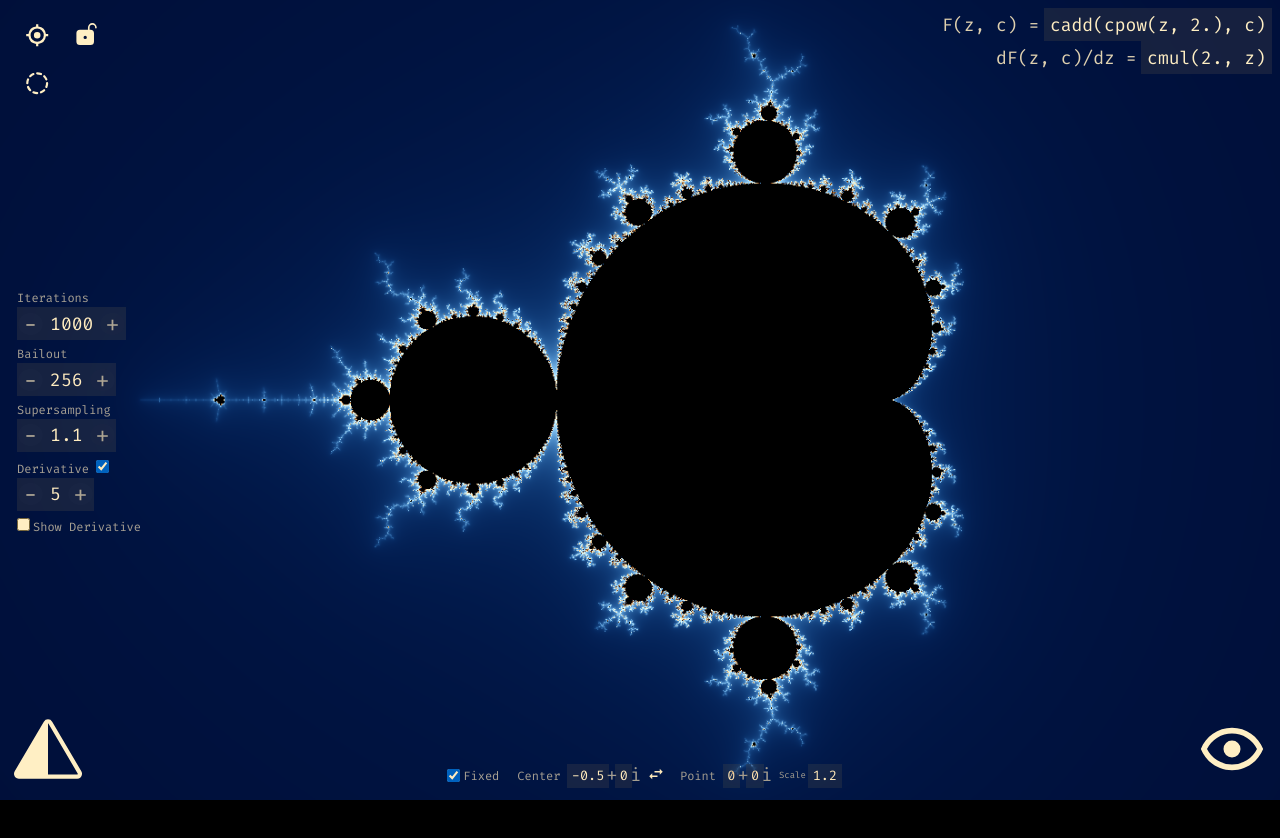
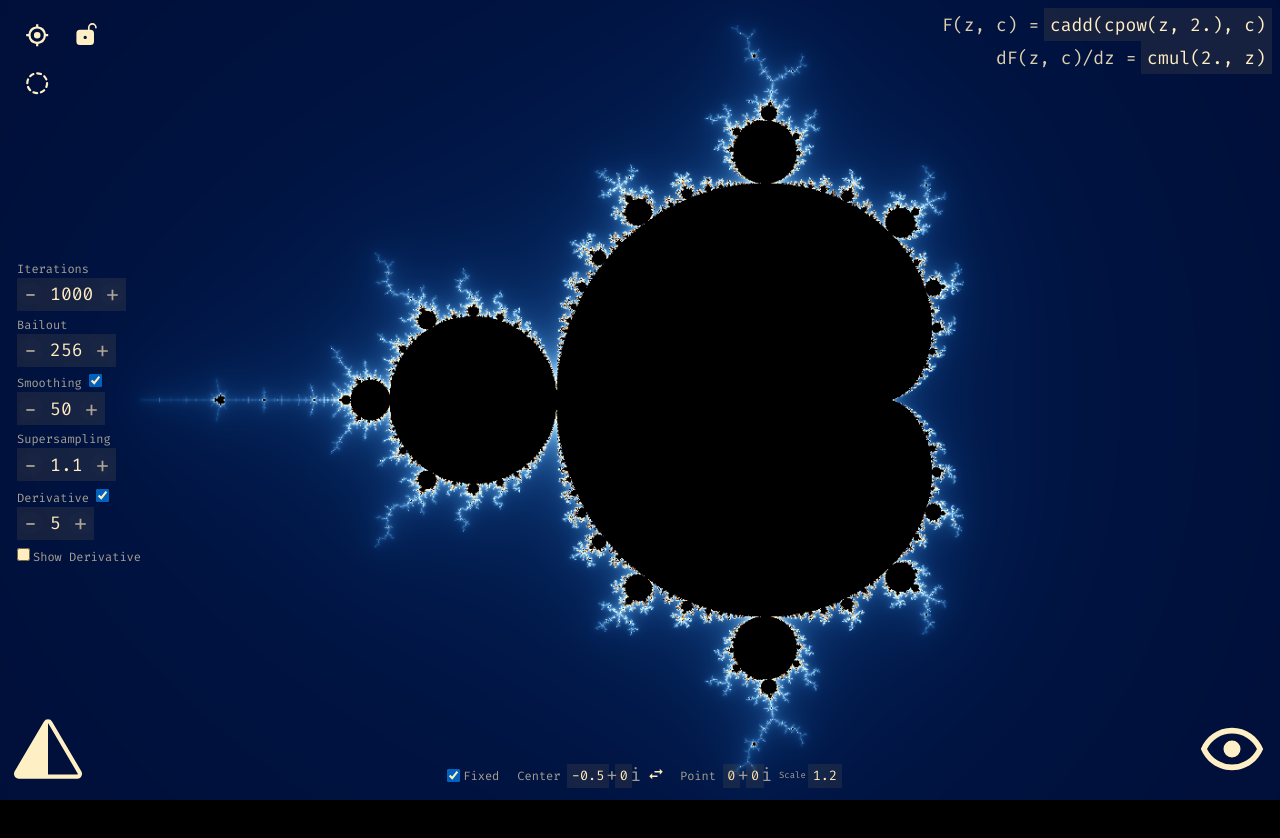
Before and after one commit to paradoxxxzero/fracture, a React (Vite) app: page / in a window 1280 px wide. Both pictures are taken after a click on the button 1232 px from the left and 752 px from the top of the page. Shown: the top 838 px of the page. Built offline with nearby package versions, Linux system fonts and the light colour scheme.

Commit message:
Add more tweaks

```diff
--- a/fracture/components/UI.jsx
+++ b/fracture/components/UI.jsx
@@ -196,6 +196,33 @@ export default function UI({ runtime, params, setRuntime, updateParams }) {
                 onChange={handleChange}
               />
               <Number
+                name="smoothing"
+                label="Smoothing"
+                min={0}
+                value={params.smoothing}
+                togglerName="useSmoothing"
+                toggler={params.useSmoothing}
+                onChange={handleChange}
+              />
+              {['full'].includes(showUI) ? (
+                <Number
+                  name="contrast"
+                  label="Contrast"
+                  min={0}
+                  value={params.contrast}
+                  onChange={handleChange}
+                />
+              ) : null}
+              {['full'].includes(showUI) ? (
+                <Number
+                  name="hue"
+                  label="Hue"
+                  min={0}
+                  value={params.hue}
+                  onChange={handleChange}
+                />
+              ) : null}
+              <Number
                 name="supersampling"
                 label="Supersampling"
                 min={0}
--- a/fracture/default.js
+++ b/fracture/default.js
@@ -7,7 +7,11 @@ export const defaultParams = {
   useDerivative: true,
   derivative: 5,
   showDerivative: false,
+  useSmoothing: true,
+  smoothing: 50,
   bailout: 16 ** 2,
+  contrast: 50,
+  hue: 210,
   iterations: 1000,
   supersampling:
     window.devicePixelRatio > 2 ? window.devicePixelRatio / 2 : 1.1,
--- a/fracture/hooks/useRender.js
+++ b/fracture/hooks/useRender.js
@@ -27,6 +27,9 @@ export const useRender = (runtime, setRuntime) => {
     runtime.center,
     runtime.point,
     runtime.derivative,
+    runtime.smoothing,
+    runtime.contrast,
+    runtime.hue,
     setRuntime,
   ])
 
@@ -42,6 +45,7 @@ export const useRender = (runtime, setRuntime) => {
     runtime.perturb,
     runtime.useDerivative,
     runtime.showDerivative,
+    runtime.useSmoothing,
     setRuntime,
   ])
 
@@ -71,10 +75,14 @@ export const useRender = (runtime, setRuntime) => {
     runtime.scale,
     runtime.derivative,
     runtime.useDerivative,
+    runtime.useSmoothing,
     runtime.showDerivative,
     runtime.perturb,
     runtime.bailout,
+    runtime.hue,
+    runtime.contrast,
     runtime.iterations,
+    runtime.smoothing,
     runtime.supersampling,
     runtime.type,
     runtime.point,
--- a/fracture/render.js
+++ b/fracture/render.js
@@ -18,6 +18,7 @@ const preprocess = (rt, source) => {
         rt.fixed ? '#define FIXED' : '',
         rt.useDerivative ? '#define USE_DERIVATIVE' : '',
         rt.showDerivative ? '#define SHOW_DERIVATIVE' : '',
+        rt.useSmoothing ? '#define USE_SMOOTHING' : '',
       ]
         .filter(Boolean)
         .join('\n')
@@ -159,6 +160,9 @@ export const recompile = rt => {
     scale: gl.getUniformLocation(rt.env.program, 'scale'),
     aspect: gl.getUniformLocation(rt.env.program, 'aspect'),
     derivative: gl.getUniformLocation(rt.env.program, 'derivative'),
+    smoothing: gl.getUniformLocation(rt.env.program, 'smoothing'),
+    contrast: gl.getUniformLocation(rt.env.program, 'contrast'),
+    hue: gl.getUniformLocation(rt.env.program, 'hue'),
   }
 
   gl.useProgram(rt.env.program) // NEEDED?
@@ -171,6 +175,9 @@ export const updateUniforms = rt => {
   uniforms.orbit && rt.gl.uniform1i(uniforms.orbit, 0)
   uniforms.scale && rt.gl.uniform1f(uniforms.scale, rt.scale)
   uniforms.bailout && rt.gl.uniform1f(uniforms.bailout, rt.bailout)
+  uniforms.smoothing && rt.gl.uniform1f(uniforms.smoothing, rt.smoothing / 1000)
+  uniforms.contrast && rt.gl.uniform1f(uniforms.contrast, rt.contrast / 100)
+  uniforms.hue && rt.gl.uniform1f(uniforms.hue, rt.hue / 360)
   uniforms.iterations && rt.gl.uniform1i(uniforms.iterations, rt.iterations)
   uniforms.center && rt.gl.uniform2fv(uniforms.center, rt.center.to2fv())
   uniforms.point && rt.gl.uniform2fv(uniforms.point, rt.point.to2fv())
```
Also changed, not shown: fracture/fragment.glsl.
